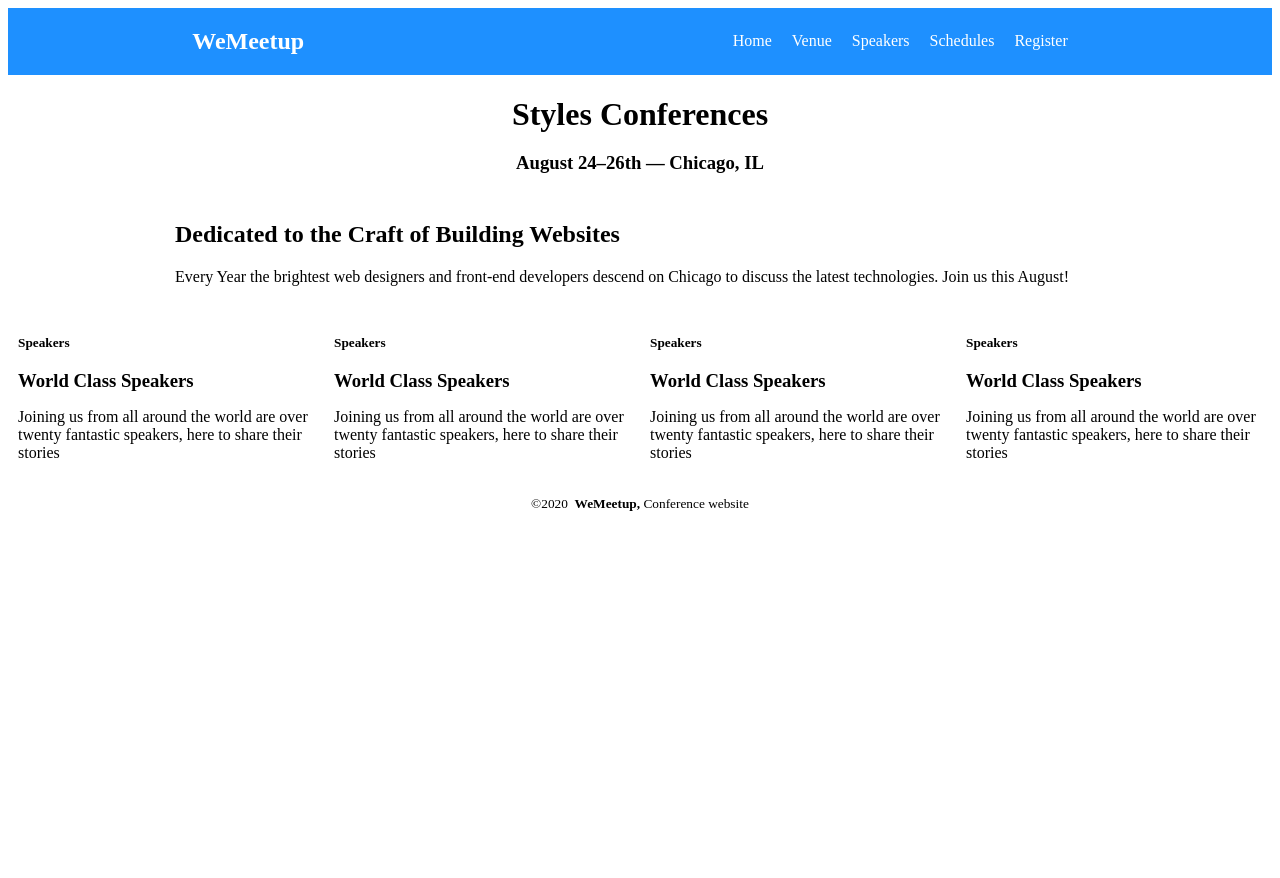
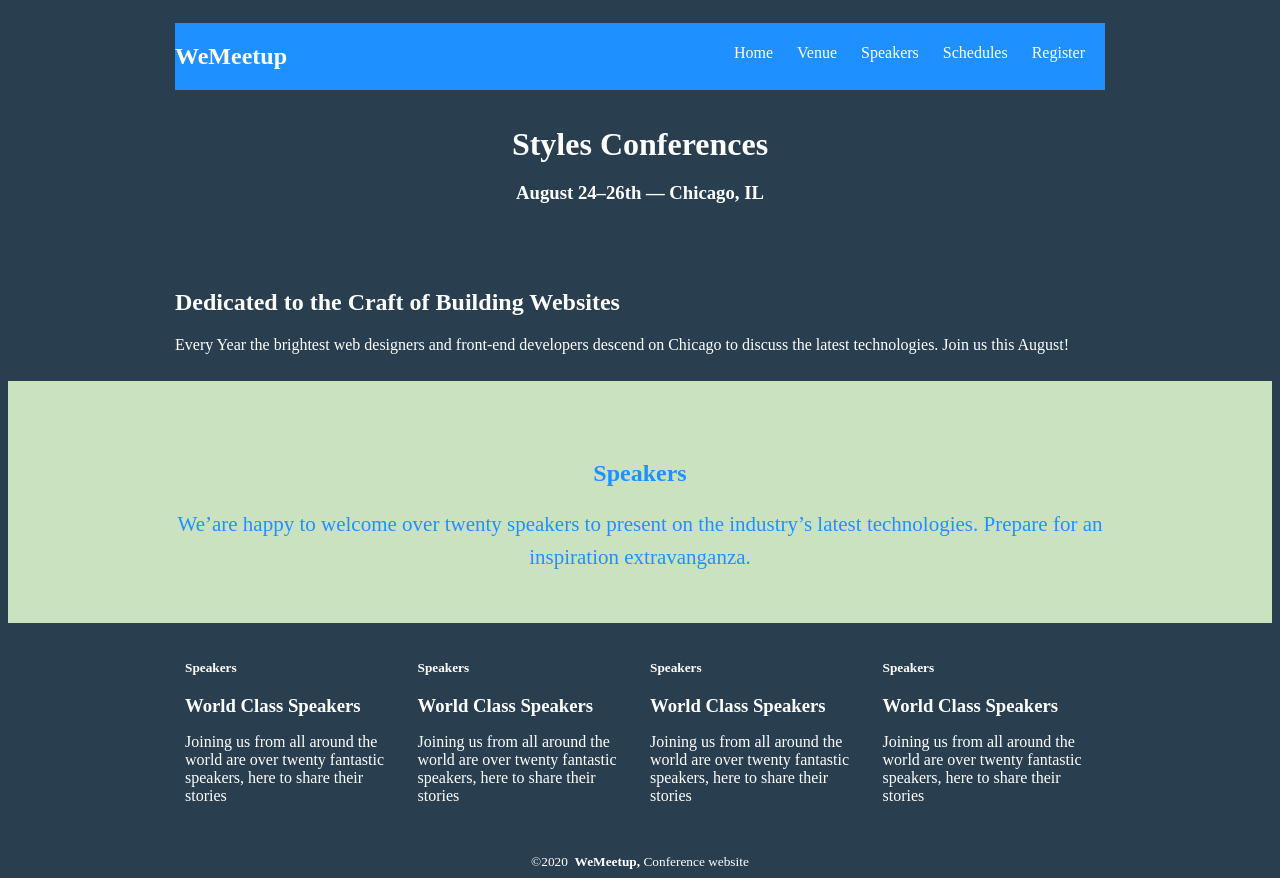
Before and after one commit to honorezemagho/conf-web, a plain HTML site: page index.html in a window 1280 px wide. Before the commit the page ends 800 px from the top, so only its background shows below. Drawn offline with Linux system fonts and the light colour scheme.

Commit message:
lesson 9 praticals added well

```diff
--- /dev/null
+++ b/assets/css/main.css
@@ -0,0 +1,48 @@
+.navbar {
+    text-decoration: none;
+    background-color: dodgerblue;
+    display: flex;
+    justify-content: space-between;
+}
+
+.spaceb {
+    justify-content: space-between;
+}
+
+li {
+    list-style-type: none;
+    display: inline-block;
+}
+
+a {
+    color: white;
+    list-style-type: none;
+    padding-right: 20px;
+    text-decoration: none;
+}
+
+.grid {
+    display: flex;
+    flex-wrap: wrap;
+    margin-bottom: 20px;
+}
+
+.grid>* {
+    flex: 0 0 25%;
+}
+
+.grid-2 {
+    padding-left: 10px;
+    padding-right: 10px;
+}
+
+.fs {
+    flex-direction: row;
+    float: right;
+}
+
+.fe {
+    flex-direction: row;
+    float: left;
+    padding-top: 5px;
+}
--- a/assets/css/style.css
+++ b/assets/css/style.css
@@ -1,88 +1,104 @@
-*,*:before,*:after{
+*,
+*:before,
+*:after {
     box-sizing: border-box;
 }
 
-
-h1,h3,h4,h5,p{
+h1,
+h3,
+h4,
+h5,
+p {
     margin-bottom: 12px;
 }
 
-.grid {
-    display: flex;
-    flex-wrap: wrap;
-    margin-bottom: 20px;
-}
-
-.grid>* {
-    flex: 0 0 25%;
-}
-
-footer, #heading{
+footer,
+#heading {
     text-align: center;
 }
 
-.grid-2{
-    padding-left: 10px;
-    padding-right: 10px;
-}
-
-.fs{
-    display: flex;
-    justify-content: flex-start;
-    align-items: center;
-}
-
-.fe{
-    display: flex;
-    justify-content: flex-end;
-    align-items: center;
-}
-.navbar{
-    text-decoration: none;
-    background-color: dodgerblue;
-    display: flex;
-    justify-content: space-around;
-}
-
-.spaceb{
-    justify-content: space-between;
-}
-
-li{
-    list-style-type: none;
-    display: inline-block;
-}
-
-a{
-    color: white;
-    list-style-type: none;
-    padding-right: 20px;
-    text-decoration: none;
-}
-
-.container{
+.container {
     margin: 0 auto;
     padding: 15px;
     width: 960px;
 }
 
-/*
-.mb-50{
+body {
+    background: #293f50;
+    color: #888;
+    font: 300 16px/22px, "Lato", "Open Sans", "Helvetica Neue", Helvetica, Arial, sans-serif;
+    color: white;
+}
+
+.primary-header a,
+primary-footer a {
+    color: #fff;
+}
+
+.primary-header a:hover,
+primary-footer a:hover {
+    color: #fff;
+}
+
+.hero {
+    color: #fff;
+    line-height: 44px;
+    padding: 22px 80px 66px 80px;
+    text-align: center;
+}
+
+.mb-50 {
     margin-bottom: 50px;
 }
 
-.btn{
+.btn {
     border-radius: 5px;
+    color: #fff;
+    cursor: pointer;
     display: inline-block;
+    font-weight: 400;
+    letter-spacing: .5px;
     margin: 0;
+    text-transform: uppercase;
 }
 
-.btn-alt{
+.btn-alt {
     border: 1px solid #dfe2e5;
     padding: 10px 30px;
 }
 
-.hero{
-    padding: 22px 80px 66px 80px;
+.btn-alt:hover {
+    background: #fff;
+    color: #648880;
 }
-*/
+
+.row {
+    background: #fff;
+    padding: 66px 044px 0;
+}
+
+.row,
+row-alt {
+    min-width: 960px;
+}
+
+.row-alt {
+    background: #cbe2c1;
+    background: webkit-linear-gradient(to right, #a1d3b0, f6f1d3);
+    background: moz-linear-gradient(to right, #a1d3b0, f6f1d3);
+    background: linear-gradient(to right, #a1d3b0, f6f1d3);
+    padding: 44px 0 22px 0;
+}
+
+.lead {
+    text-align: center;
+}
+
+.lead p {
+    font-size: 21px;
+    line-height: 33px
+}
+
+.text-white {
+    color: white
+}
--- a/index.html
+++ b/index.html
@@ -1,19 +1,26 @@
 <!DOCTYPE html>
 <html lang="en">
+
 <head>
     <meta charset="UTF-8">
     <title>Conference Website</title>
     <link rel="stylesheet" href="assets/css/style.css">
+    <link rel="stylesheet" href="assets/css/main.css">
 </head>
+
 <body>
-<header>
+    <header class="primary-header container group">
         <nav class="navbar">
-        <li><a href="index.html" id="home" class="fs"><h2>WeMeetup</h2></a></li>
+            <li>
+                <a href="index.html" id="home" class="fs">
+                    <h2>WeMeetup</h2>
+                </a>
+            </li>
             <ul class="fe">
                 <li><a href="index.html">Home</a></li>
-            <li><a href="venue.html" >Venue</a></li>
+                <li><a href="venue.html">Venue</a></li>
                 <li><a href="speakers.html">Speakers</a></li>
-            <li><a href="schedules.html" >Schedules</a></li>
+                <li><a href="schedules.html">Schedules</a></li>
                 <li><a href="register.html">Register</a></li>
             </ul>
         </nav>
@@ -25,44 +32,64 @@
 
     <section class="container">
         <h2>Dedicated to the Craft of Building Websites</h2>
-        <p>Every Year the brightest web designers and front-end
-        developers descend on Chicago to discuss the latest
-        technologies. Join us this August!</p>
+        <p>Every Year the brightest web designers and front-end developers descend on Chicago to discuss the latest technologies. Join us this August!</p>
     </section>
 
-    <section class="grid">
+    <section class="row-alt">
+        <div class=" lead container" style="color: dodgerblue;">
+            <h1>Speakers</h1>
+            <p>We&#8217;are happy to welcome over twenty speakers to present on the industry&#8217;s latest technologies. Prepare for an inspiration extravanganza.
+            </p>
+        </div>
+    </section>
+
+    <section class="grid container">
         <section class="grid-2">
             <h5>Speakers</h5>
             <h3>World Class Speakers</h3>
-            <p>Joining us from all around the world are over twenty
-            fantastic speakers, here to share their stories</p>
+            <p>Joining us from all around the world are over twenty fantastic speakers, here to share their stories</p>
         </section>
 
         <section class="grid-2">
             <h5>Speakers</h5>
             <h3>World Class Speakers</h3>
-            <p>Joining us from all around the world are over twenty
-            fantastic speakers, here to share their stories</p>
+            <p>Joining us from all around the world are over twenty fantastic speakers, here to share their stories</p>
         </section>
 
         <section class="grid-2">
             <h5>Speakers</h5>
             <h3>World Class Speakers</h3>
-            <p>Joining us from all around the world are over twenty
-            fantastic speakers, here to share their stories</p>
+            <p>Joining us from all around the world are over twenty fantastic speakers, here to share their stories</p>
         </section>
 
         <section class="grid-2">
             <h5>Speakers</h5>
             <h3>World Class Speakers</h3>
-            <p>Joining us from all around the world are over twenty
-            fantastic speakers, here to share their stories</p>
+            <p>Joining us from all around the world are over twenty fantastic speakers, here to share their stories</p>
         </section>
     </section>
+
+    <!-- <section class="row">
+        <div class="grid container">
+            <section class="teaser col-1-3">
+                ...
+            </section>
+
+            <section class="teaser col-1-3">
+                ...
+            </section>
+
+            <section class="teaser col-1-3">
+                ...
+            </section>
+        </div>
+    </section> -->
+
 
     <footer>
         <small>&copy;<script>document.write(new Date().getFullYear());</script>  &nbsp;<b>WeMeetup,</b> Conference website </small>
 
     </footer>
 </body>
+
 </html>
```
Also changed, not shown: register.html (+9 -1 lines), schedules.html (+9 -1 lines), speakers.html (+9 -1 lines), venue.html (+9 -1 lines). Lines whose indentation alone changed are shown as unchanged.
